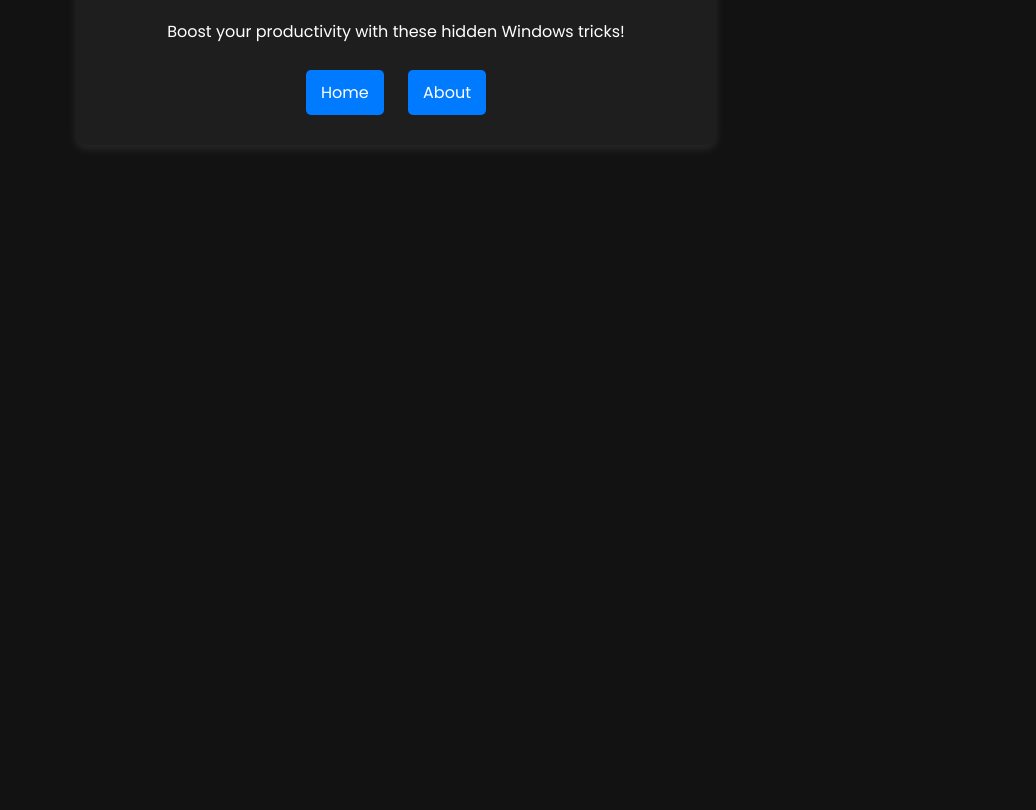
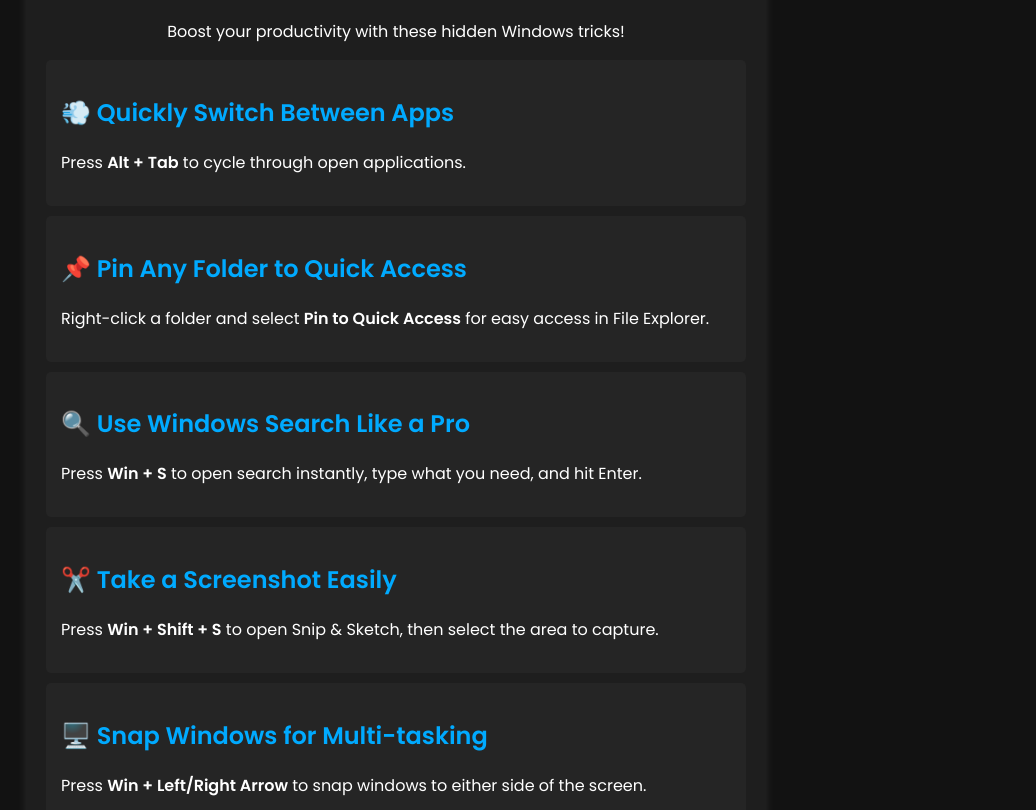
Before and after one commit to cyberbuzzytb/Tech-Tips-Hub, a plain HTML site: page tips.html in a window 1280 px wide. Shown: the part 142-952 px from the top of the page, without its empty margins (244-1280 px from the left). Before the commit the page ends 800 px from the top, so only its background shows below. Drawn offline with Linux system fonts and the light colour scheme.

Commit message:
Update tips.html

```diff
--- a/tips.html
+++ b/tips.html
@@ -7,7 +7,7 @@
     <link rel="stylesheet" href="https://fonts.googleapis.com/css2?family=Poppins:wght@300;400;600&display=swap">
     <style>
         body { font-family: 'Poppins', sans-serif; text-align: center; background: #121212; color: white; margin: 0; padding: 0; transition: background 0.3s ease-in-out, color 0.3s ease-in-out, opacity 0.5s ease-in-out; }
-        .container { max-width: 600px; margin: 50px auto; padding: 20px; background: #1e1e1e; border-radius: 10px; box-shadow: 0px 4px 10px rgba(255, 255, 255, 0.1); }
+        .container { max-width: 700px; margin: 50px auto; padding: 20px; background: #1e1e1e; border-radius: 10px; box-shadow: 0px 4px 10px rgba(255, 255, 255, 0.1); }
         h1, h2 { color: #00aaff; }
         .button { background: #007bff; color: white; padding: 10px 15px; border: none; border-radius: 5px; cursor: pointer; transition: 0.3s; margin: 10px; text-decoration: none; display: inline-block; }
         .button:hover { background: #0056b3; }
@@ -17,6 +17,8 @@
         #theme-toggle { position: fixed; top: 10px; right: 10px; font-size: 24px; background: none; border: none; cursor: pointer; transition: 0.3s; color: white; }
         .fade-in { opacity: 0; animation: fadeIn 0.5s ease-in-out forwards; }
         @keyframes fadeIn { from { opacity: 0; } to { opacity: 1; } }
+        .tip { text-align: left; background: #252525; padding: 15px; border-radius: 5px; margin: 10px 0; }
+        .dark-mode .tip { background: #ddd; }
     </style>
 </head>
 <body class="fade-in">
@@ -24,6 +26,32 @@
     <div class="container">
         <h1>Windows Tips & Tricks</h1>
         <p>Boost your productivity with these hidden Windows tricks!</p>
+
+        <div class="tip">
+            <h2>💨 Quickly Switch Between Apps</h2>
+            <p>Press <strong>Alt + Tab</strong> to cycle through open applications.</p>
+        </div>
+
+        <div class="tip">
+            <h2>📌 Pin Any Folder to Quick Access</h2>
+            <p>Right-click a folder and select <strong>Pin to Quick Access</strong> for easy access in File Explorer.</p>
+        </div>
+
+        <div class="tip">
+            <h2>🔍 Use Windows Search Like a Pro</h2>
+            <p>Press <strong>Win + S</strong> to open search instantly, type what you need, and hit Enter.</p>
+        </div>
+
+        <div class="tip">
+            <h2>✂️ Take a Screenshot Easily</h2>
+            <p>Press <strong>Win + Shift + S</strong> to open Snip & Sketch, then select the area to capture.</p>
+        </div>
+
+        <div class="tip">
+            <h2>🖥️ Snap Windows for Multi-tasking</h2>
+            <p>Press <strong>Win + Left/Right Arrow</strong> to snap windows to either side of the screen.</p>
+        </div>
+
         <a href="index.html" class="button">Home</a>
         <a href="about.html" class="button">About</a>
     </div>
```
